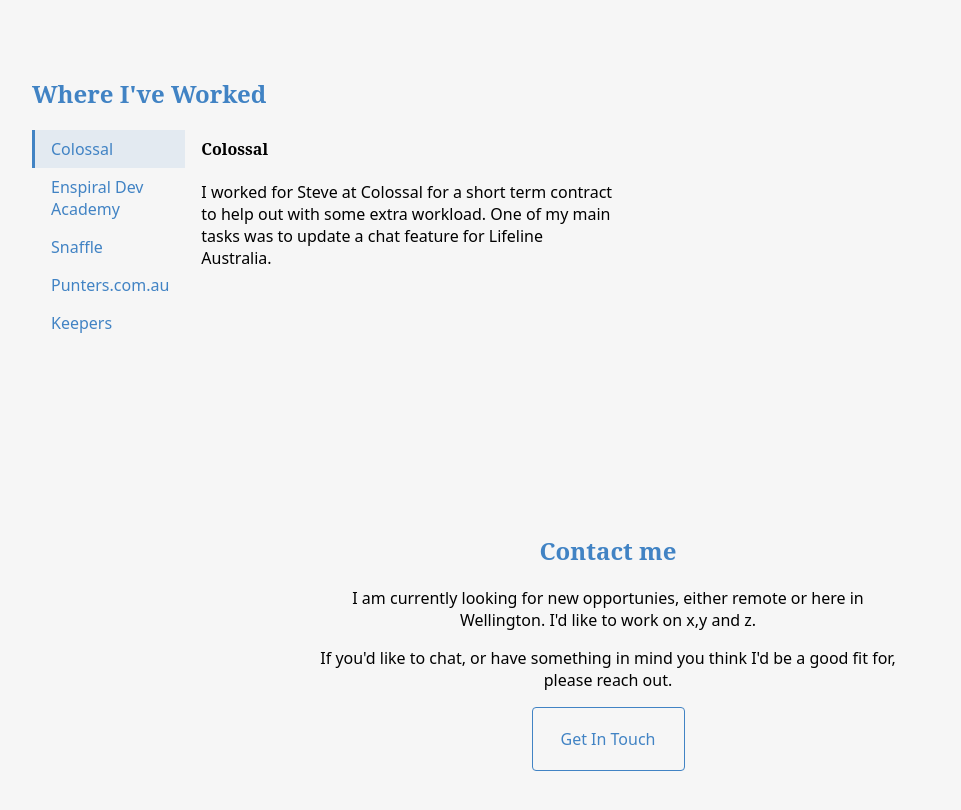
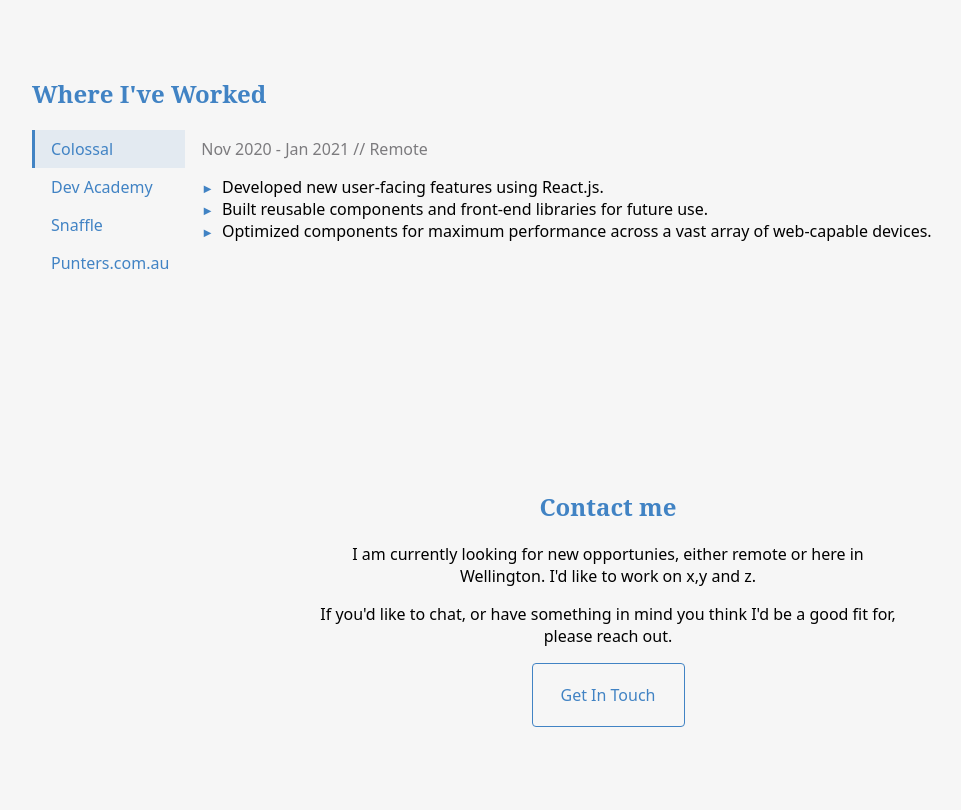
Before and after one commit to hanface/hanface.github.io, a React (Create React App) app: page / in a window 1280 px wide. Shown: the part 1180-1990 px from the top of the page, without its empty margins (32-993 px from the left). Built offline with nearby package versions, Linux system fonts and the light colour scheme.

Commit message:
tabbed component for experience

```diff
--- a/src/components/Experience/Colossal.jsx
+++ b/src/components/Experience/Colossal.jsx
@@ -1,12 +1,17 @@
 function Colossal() {
   return (
     <article className="tab-content">
-      <h4>Colossal</h4>
-      <p>
-        I worked for Steve at Colossal for a short term contract to help out
-        with some extra workload. One of my main tasks was to update a chat
-        feature for Lifeline Australia.
-      </p>
+      <p>Nov 2020 - Jan 2021 // Remote</p>
+      <ul>
+        <li>Developed new user-facing features using React.js.</li>
+        <li>
+          Built reusable components and front-end libraries for future use.
+        </li>
+        <li>
+          Optimized components for maximum performance across a vast array of
+          web-capable devices.
+        </li>
+      </ul>
     </article>
   );
 }
--- a/src/components/Experience/Eda.jsx
+++ b/src/components/Experience/Eda.jsx
@@ -1,11 +1,21 @@
 function Eda() {
   return (
     <article className="tab-content">
-      <h4>Enspiral Dev Academy</h4>
-      <p>
-        I taught a full stack web development bootcamp in Wellington, NZ for
-        just over a year.
-      </p>
+      <p>May 2019 - July 2020 // Wellington, NZ</p>
+      <ul>
+        <li>
+          Managed and maintained daily rhythms for students to ensure all course
+          material was delivered on time.
+        </li>
+        <li>
+          Planned React and Node.js lectures and delivered with live coding
+          sessions.
+        </li>
+        <li>
+          Prepared students for employment as software developers by providing
+          meaningul feedback and identifying areas of growth.
+        </li>
+      </ul>
     </article>
   );
 }
--- a/src/components/Experience/Experience.jsx
+++ b/src/components/Experience/Experience.jsx
@@ -1,4 +1,4 @@
-import { useState, useEffect } from "react";
+import { useState, useEffect, Fragment } from "react";
 
 import "./experience.css";
 
@@ -11,10 +11,9 @@
 function Experience() {
   const [jobList, setJobList] = useState([
     { company: "Colossal", altName: "colossal", isActive: true },
-    { company: "Enspiral Dev Academy", altName: "eda", isActive: false },
+    { company: "Dev Academy", altName: "eda", isActive: false },
     { company: "Snaffle", altName: "snaffle", isActive: false },
     { company: "Punters.com.au", altName: "punters", isActive: false },
-    { company: "Keepers", altName: "keepers", isActive: false },
   ]);
 
   const updateTab = (currentTab) => {
@@ -34,7 +33,7 @@
     <section className="experience-section" id="work">
       <h2>Where I've Worked</h2>
       <div className="tabs">
-        <ul>
+        <ul className="tab-list">
           {jobList.map((job, i) => {
             let activeClass = " ";
             if (job.isActive) {
@@ -54,7 +53,7 @@
           })}
         </ul>
 
-        <div>
+        <Fragment>
           {jobList.map((job, i) => {
             if (job.altName == "colossal" && job.isActive == true) {
               return <Colossal key={i} />;
@@ -76,7 +75,7 @@
               return <Keepers key={i} />;
             }
           })}
-        </div>
+        </Fragment>
       </div>
     </section>
   );
--- a/src/components/Experience/Keepers.jsx
+++ b/src/components/Experience/Keepers.jsx
@@ -1,7 +1,6 @@
 function Keepers() {
   return (
     <article className="tab-content">
-      <h4>Keepers</h4>
       <p>
         Keepers was my first ever industry role, which I landed not long after
         making my move to Melbourne. It provided me the opportunity to work with
--- a/src/components/Experience/Punters.jsx
+++ b/src/components/Experience/Punters.jsx
@@ -1,12 +1,17 @@
 function Punters() {
   return (
     <article className="tab-content">
-      <h4>Punters.com.au</h4>
-      <p>
-        I was the first front-end focused developer at Punters. I had the
-        opportunity to help implement a new archtecture and was able to reduce
-        the compiled CSS code by x%.
-      </p>
+      <p>April 2015 - Jan 2017 // Melbourne, Aus</p>
+      <ul>
+        <li>
+          Developed new user-facing features using LESS, Handlebars and PHP.
+        </li>
+        <li>Consolidated all LESS and JS for maximum speed and scalability.</li>
+        <li>
+          Implemented a new Front-end architecture to allow for reusable and
+          scalable components across multiple brands.
+        </li>
+      </ul>
     </article>
   );
 }
--- a/src/components/Experience/Snaffle.jsx
+++ b/src/components/Experience/Snaffle.jsx
@@ -1,12 +1,20 @@
 function Snaffle() {
   return (
     <article className="tab-content">
-      <h4>Snaffle</h4>
-      <p>
-        I started out in the Snaffle office in Melbourne, orgianllay on a short
-        term contract. My contract was then extended and went on to be full time
-        remote. Working from both Japan and NZ.
-      </p>
+      <p>Feb 2018 - June 2020 // Melbourne, Aus & Remote</p>
+      <ul>
+        <li>
+          Upgraded SANE Australia’s Khorus (formally Lithium) forums to the
+          latest responsive version.
+        </li>
+        <li>
+          Developed over 60 custom responsive skins for SANE partner sites.
+        </li>
+        <li>
+          Created custom components using the Khorus API and freemarker to meet
+          clients needs.
+        </li>
+      </ul>
     </article>
   );
 }
--- a/src/components/Experience/experience.css
+++ b/src/components/Experience/experience.css
@@ -1,30 +1,93 @@
 .tabs {
   display: flex;
-  max-width: 600px;
+  flex-direction: column;
 }
 
-.tabs ul {
+@media (min-width: 768px) {
+  .tabs {
+    flex-direction: row;
+  }
+}
+
+.tab-list {
   list-style: none;
-  margin: 0;
+  margin: 0 0 1rem 0;
   padding: 0;
+  display: flex;
+  overflow-x: scroll;
+  margin-left: -1rem;
+}
+
+@media (min-width: 768px) {
+  .tab-list {
+    display: block;
+    overflow-x: auto;
+    margin-left: 0;
+  }
 }
 
 .tab-link {
   cursor: pointer;
-  display: block;
+  display: inline-block;
   padding: 0.5rem 1rem;
   text-decoration: none;
   background-color: transparent;
-  border-left: 3px solid transparent;
+  border-bottom: 1px solid transparent;
   transition: all ease 0.3s;
+  white-space: nowrap;
+}
+
+@media (min-width: 768px) {
+  .tab-link {
+    display: block;
+    border-bottom: 0;
+    border-left: 3px solid transparent;
+    white-space: normal;
+  }
+
+  .tab-link:hover {
+    border-bottom: 0;
+    border-left: 3px solid var(--brand-primary);
+  }
 }
 
 .tab-link--active {
   background-color: var(--brand-primary-rgba);
-  border-left: 3px solid var(--brand-primary);
+  border-bottom: 1px solid var(--brand-primary);
+}
+
+@media (min-width: 768px) {
+  .tab-link--active {
+    border-bottom: 0;
+    border-left: 3px solid var(--brand-primary);
+  }
 }
 
 .tab-content {
   padding: 0.5rem 1rem;
   transition: all ease 0.3s;
 }
+
+@media (min-width: 768px) {
+  .tab-content {
+    width: 80%;
+  }
+}
+
+.tab-content p {
+  font-size: 1rem;
+  color: var(--grey-light);
+}
+
+.tab-content ul {
+  padding: 0;
+  list-style: none;
+}
+
+.tab-content li::before {
+  display: inline-block;
+  content: "►";
+  padding-right: 0.5rem;
+  font-size: 0.8rem;
+  color: var(--brand-primary);
+}
```
